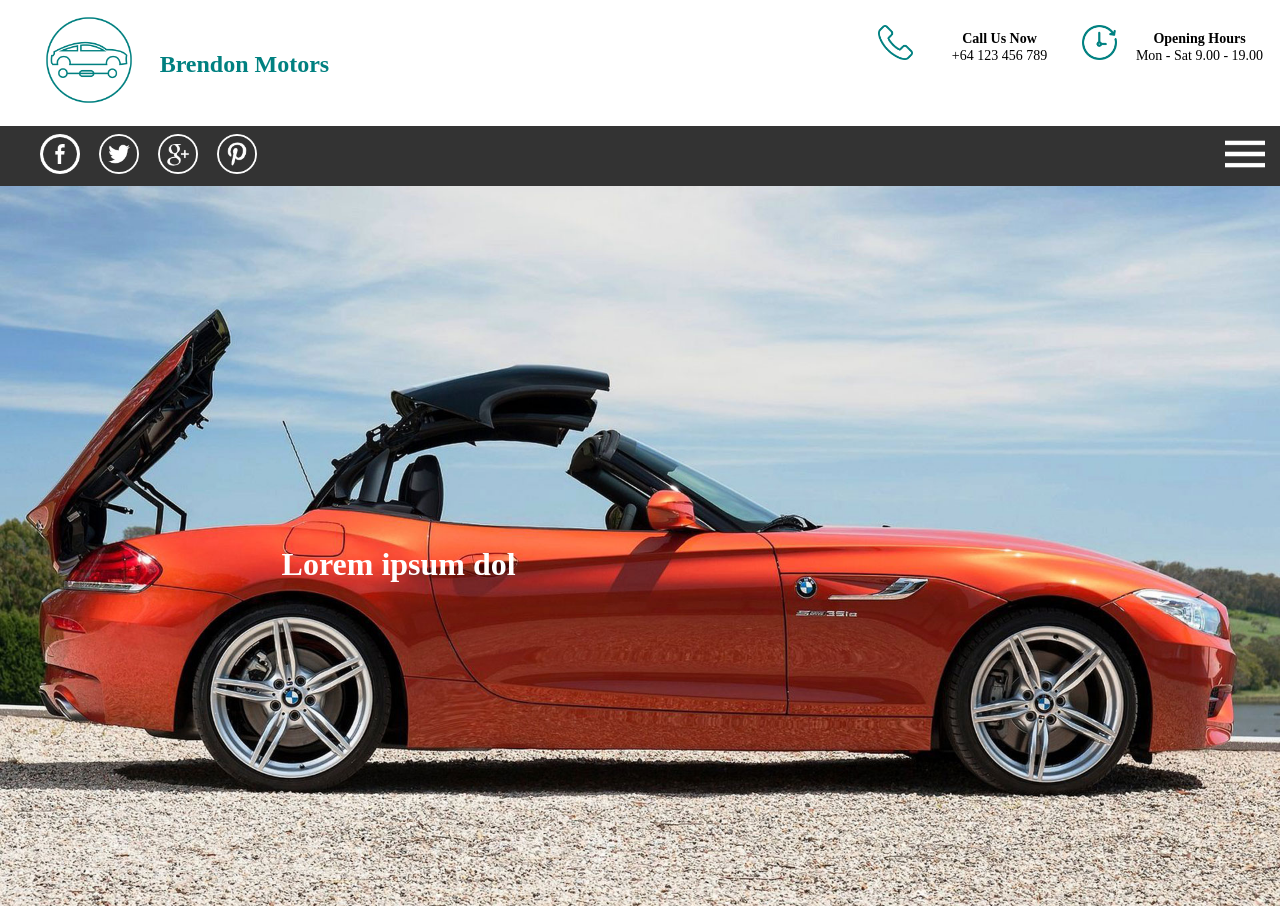
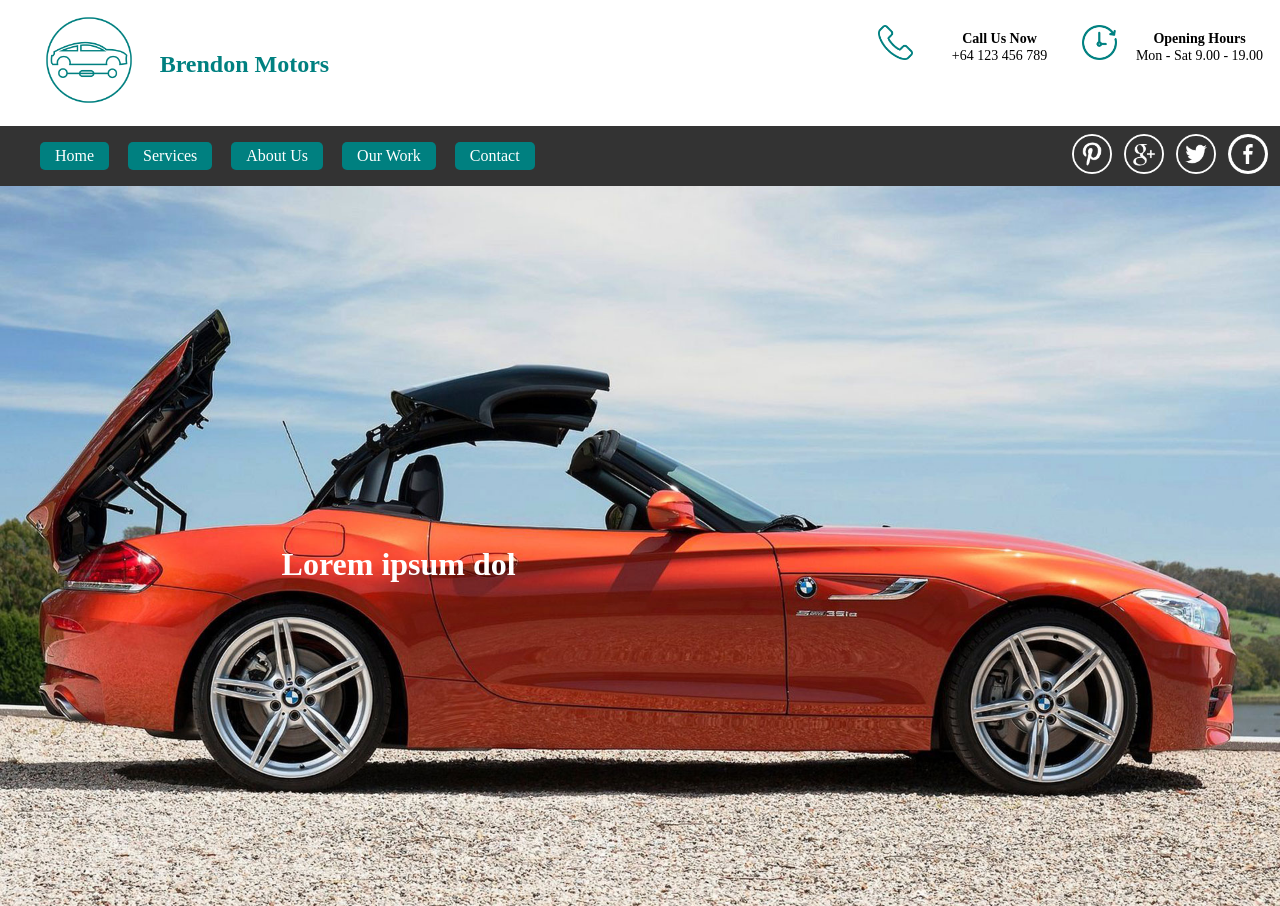
Before and after one commit to amitk2016/assignment-3home, a plain HTML site: page index.html in a window 1280 px wide. Shown: the top 906 px of the page. Drawn offline with Linux system fonts and the light colour scheme.

Commit message:
Finsihed nav-2-bar

```diff
--- a/index.html
+++ b/index.html
@@ -48,6 +48,14 @@
 		</div>
 
 		<div id="nav-2">
+
+			<ul>
+				<li><a href="#">Home</a></li>
+				<li><a href="#">Services</a></li>
+				<li><a href="#">About Us</a></li>
+				<li><a href="#">Our Work</a></li>
+				<li><a href="#">Contact</a></li>
+			</ul>
 			<ul>
 				<li><a href="#"><img src="images/facebook2.png"></a></li>
 				<li><a href="#"><img src="images/twitter2.png"></a></li>
--- a/sass/styles.scss
+++ b/sass/styles.scss
@@ -134,15 +134,50 @@ nav {
 #nav-2{
 	background-color:#333;
 	height:60px;
-	.menu{
+	ul:first-child{
+		@media all and (max-width:900px){
+			display:none;
+		}
+		@media all and (min-width:900px){
+			padding-top:0;
+			float:left;
+		}
+		li{
+			text-decoration: none;
+			background-color:$primaryColor;
+			padding:5px 15px;
+			border-radius:5px;
+			display: inline-block;
+			margin-right: 15px;
+			// &:hover{
+			// 		color:red;
+			// 	}
+			a{
+				color:#fff;
+				text-decoration: none;
+
+			}
+		}
+	}
+
+	ul:nth-of-type(2){
+		padding-top:8px;
+		.menu{
 		float: right;
+
+		@media all and (min-width:900px){
+			display: none;
+		}
 	}
-	ul{
-		padding-top:8px;
 
 		li{
 			display: inline-block;
 			margin-right: 15px;
+			@media all and (min-width:900px){
+			margin-right:12px;
+			float: right;
+		}
+
 			a{
 				img{
 					width:40px;
```
Also changed, not shown: css/styles.css, 1 other file.
